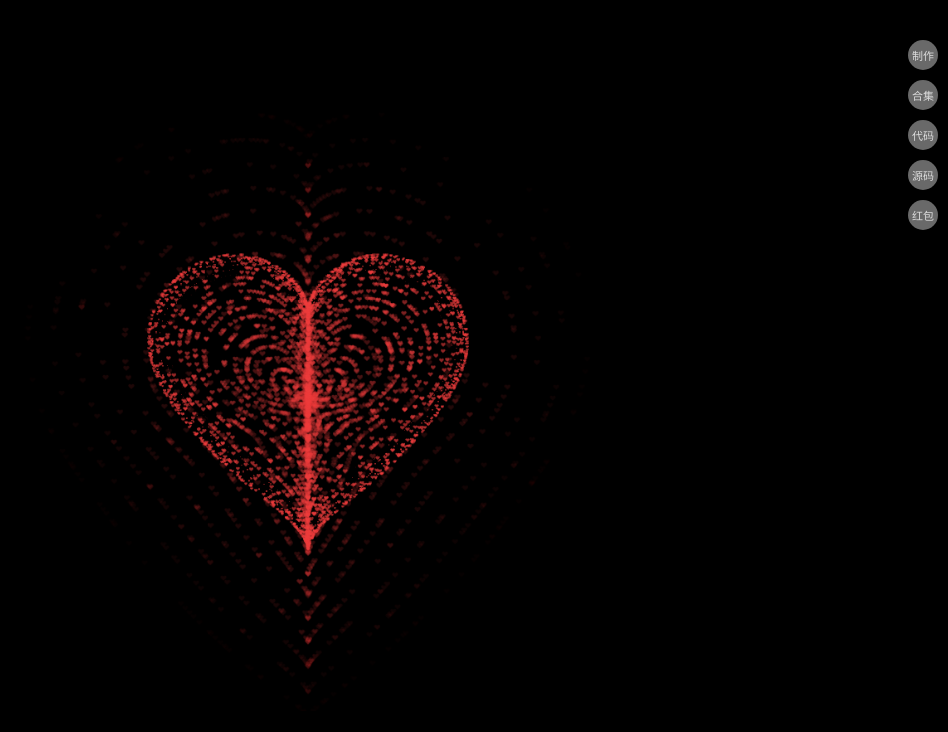
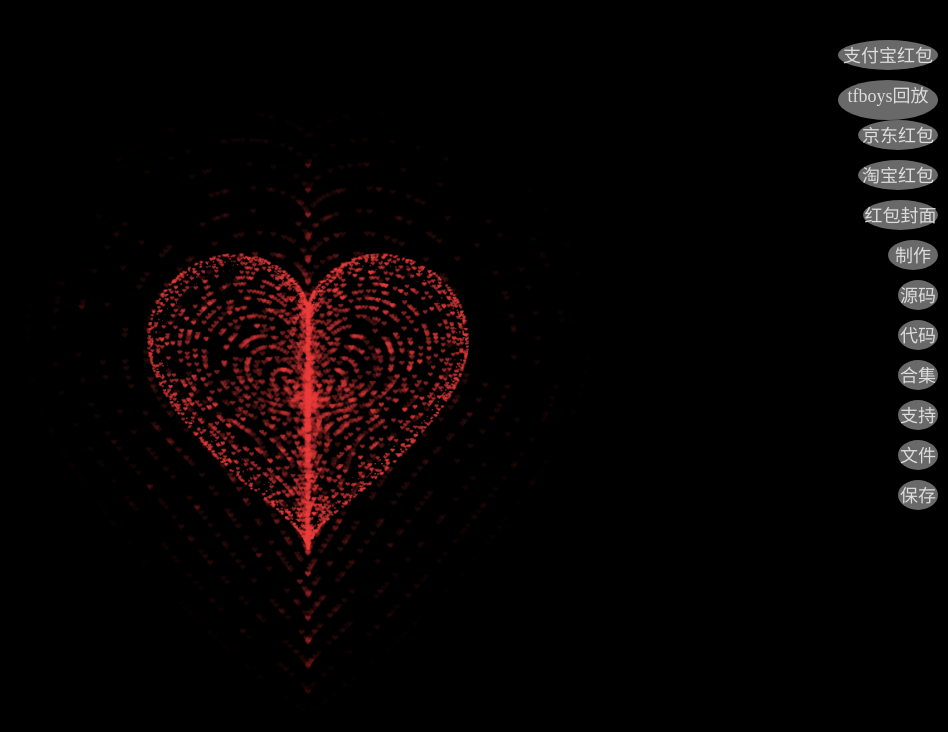
Before and after one commit to love99you/love16, a plain HTML site: page index.html in a window 1280 px wide. Shown: the whole page, without its empty margins (332-1280 px from the left). Drawn offline with Linux system fonts and the light colour scheme; animation ran at ten frames a second.

Commit message:
Update index.html

```diff
--- a/index.html
+++ b/index.html
@@ -6,18 +6,28 @@
   <meta charset="UTF-8">
   <meta name="viewport" content="width=device-width, initial-scale=1.0, user-scalable=no">
 
-  <title>❤️❤️❤️</title>
+<title>微信公众号：可乐自媒体 爱心代码</title>
 
   <link rel="stylesheet" href="./css/index.css">
 
 </head>
 
 <body>
-      <a href="https://mp.weixin.qq.com/s/oxLqXBcLCT8ij67DjkW2kw" style="position: fixed; top: 5%; right: 10px; width: 30px; height: 30px; z-index: 1000; background: #696969; border-radius: 50%; padding: 1.0px; text-align: center; color: #ddd; text-decoration: none; line-height: 30px; font-size: 11px;">制作</a>
-<a href="https://pan.quark.cn/s/3344d23e48a8" style="position: fixed; top: 20%; right: 10px; width: 30px; height: 30px; z-index: 997; background: #696969; border-radius: 50%; padding: 1.0px; text-align: center; color: #ddd; text-decoration: none; line-height: 30px; font-size: 11px;">源码</a>
- <a href="https://drive.uc.cn/s/4819fdecb8a24" style="position: fixed; top: 15%; right: 10px; width: 30px; height: 30px; z-index: 998; background: #696969; border-radius: 50%; padding: 1.0px; text-align: center; color: #ddd; text-decoration: none; line-height: 30px; font-size: 11px;">代码</a>
- <a href="https://pan.xunlei.com/s/VNlDcB3ABz0oNSOEv5mpSE_tA1?pwd=97rw#" style="position: fixed; top: 10%; right: 10px; width: 30px; height: 30px; z-index: 999; background: #696969; border-radius: 50%; padding: 1.0px; text-align: center; color: #ddd; text-decoration: none; line-height: 30px; font-size: 11px;">合集</a>
-<a href="https://shop1619956412.v.weidian.com/?userid=1619956412&spider_token=2720" style="position: fixed; top: 25%; right: 10px; width: 30px; height: 30px; z-index: 996; background: #696969; border-radius: 50%; padding: 1.0px; text-align: center; color: #ddd; text-decoration: none; line-height: 30px; font-size: 11px;">红包</a>
+<a href="https://mp.weixin.qq.com/s/Ftmx8ot9M_rYWFZsrJtypA" style="position: fixed; top: 5%; right: 10px; width: 100px; height: 30px; z-index: 999; background: #696969; border-radius: 50%; padding: 1.0px; text-align: center; color: #ddd; text-decoration: none; line-height: 30px; font-size: 18px;">支付宝红包</a>
+<a href="https://pan.quark.cn/s/ee4847bffd34" style="position: fixed; top: 10%; right: 10px; width: 100px; height: 40px; z-index: 999; background: #696969; border-radius: 50%; padding: 1.0px; text-align: center; color: #ddd; text-decoration: none; line-height: 30px; font-size: 18px;">tfboys回放</a>
+<a href="https://mp.weixin.qq.com/s/0_GSKq1HqEw9qLCIOV_FEg" style="position: fixed; top: 15%; right: 10px; width: 80px; height: 30px; z-index: 999; background: #696969; border-radius: 50%; padding: 1.0px; text-align: center; color: #ddd; text-decoration: none; line-height: 30px; font-size: 18px;">京东红包</a>
+<a href="https://mp.weixin.qq.com/s/TuUjGvr62RVz721_TeDRjA" style="position: fixed; top: 20%; right: 10px; width: 80px; height: 30px; z-index: 999; background: #696969; border-radius: 50%; padding: 1.0px; text-align: center; color: #ddd; text-decoration: none; line-height: 30px; font-size: 18px;">淘宝红包</a>
+<a href="https://shop1619956412.v.weidian.com/?userid=1619956412&spider_token=2720" style="position: fixed; top: 25%; right: 10px; width: 75px; height: 30px; z-index: 999; background: #696969; border-radius: 50%; padding: 1.0px; text-align: center; color: #ddd; text-decoration: none; line-height: 30px; font-size: 18px;">红包封面</a>
+<a href="https://mp.weixin.qq.com/s/YYbYUHNKEg_U3HTHEh2C5w" style="position: fixed; top: 30%; right: 10px; width: 50px; height: 30px; z-index: 999; background: #696969; border-radius: 50%; padding: 1.0px; text-align: center; color: #ddd; text-decoration: none; line-height: 30px; font-size: 18px;">制作</a>
+<a href="https://pan.quark.cn/s/3344d23e48a8" style="position: fixed; top: 35%; right: 10px; width: 40px; height: 30px; z-index: 999; background: #696969; border-radius: 50%; padding: 1.0px; text-align: center; color: #ddd; text-decoration: none; line-height: 30px; font-size: 18px;">源码</a>
+<a href="https://drive.uc.cn/s/4819fdecb8a24" style="position: fixed; top: 40%; right: 10px; width: 40px; height: 30px; z-index: 999; background: #696969; border-radius: 50%; padding: 1.0px; text-align: center; color: #ddd; text-decoration: none; line-height: 30px; font-size: 18px;">代码</a>
+<a href="https://pan.xunlei.com/s/VNlDcB3ABz0oNSOEv5mpSE_tA1?pwd=97rw#" style="position: fixed; top: 45%; right: 10px; width: 40px; height: 30px; z-index: 999; background: #696969; border-radius: 50%; padding: 1.0px; text-align: center; color: #ddd; text-decoration: none; line-height: 30px; font-size: 18px;">合集</a>
+<a href="https://mp.weixin.qq.com/s/CImse_lRLCDjB3WzAqRp1Q" style="position: fixed; top: 50%; right: 10px; width: 40px; height: 30px; z-index: 999; background: #696969; border-radius: 50%; padding: 1.0px; text-align: center; color: #ddd; text-decoration: none; line-height: 30px; font-size: 18px;">支持</a>
+<a href="https://pan.xunlei.com/s/VNvuk-JW5z1Z6FIOvcYavdLkA1?pwd=izfw#" style="position: fixed; top: 55%; right: 10px; width: 40px; height: 30px; z-index: 999; background: #696969; border-radius: 50%; padding: 1.0px; text-align: center; color: #ddd; text-decoration: none; line-height: 30px; font-size: 18px;">文件</a>
+<a href="https://pan.quark.cn/s/96dc82d97328" style="position: fixed; top: 60%; right: 10px; width: 40px; height: 30px; z-index: 999; background: #696969; border-radius: 50%; padding: 1.0px; text-align: center; color: #ddd; text-decoration: none; line-height: 30px; font-size: 18px;">保存</a>
+
+
+
 
   <canvas id="heart"></canvas>
 
```
